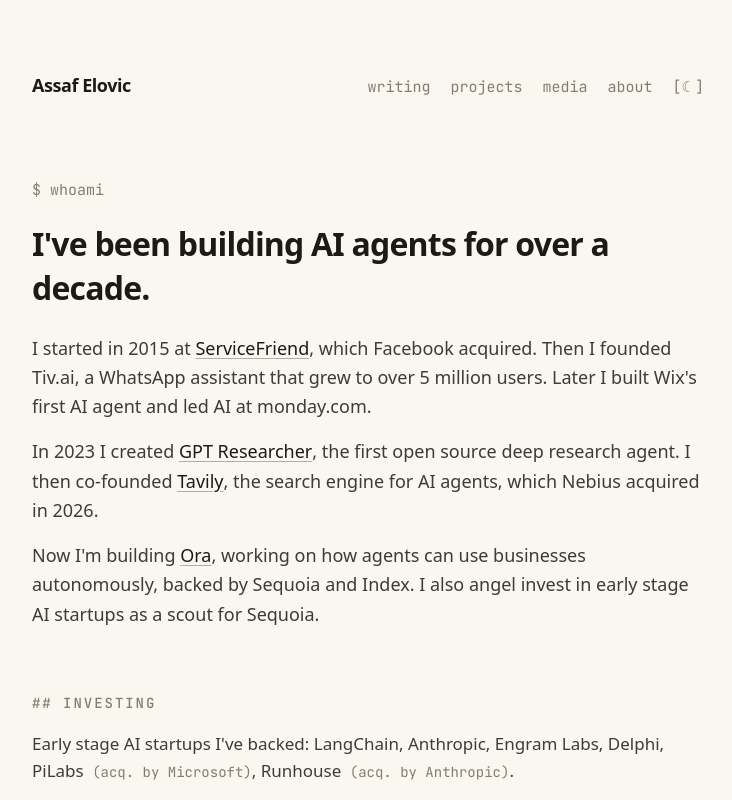
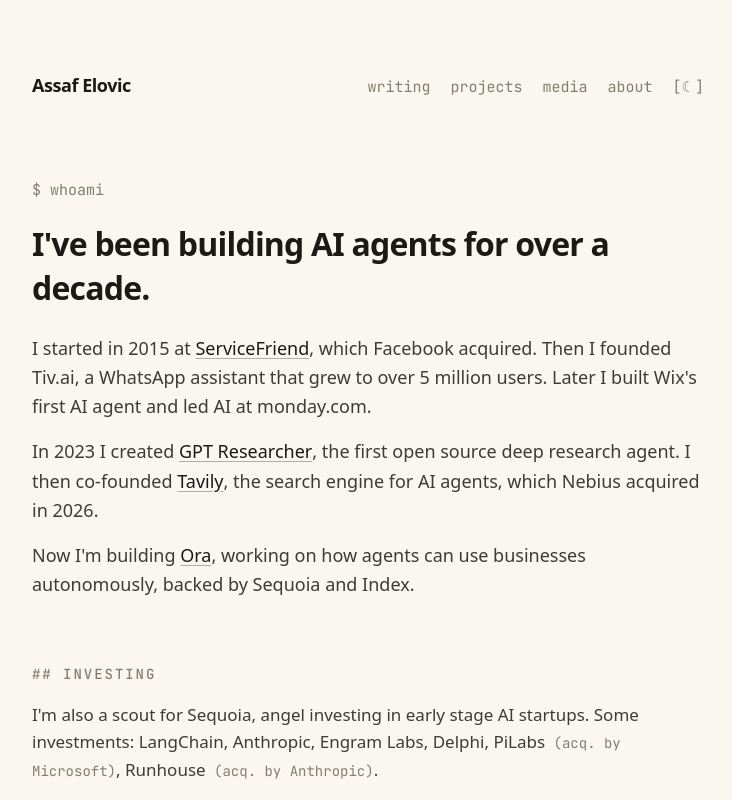
Before and after one commit to assafelovic/assafelovic.com, a Next.js app: page / in a window 1280 px wide. Shown: the top 800 px of the page, without its empty margins (272-1004 px from the left). Built offline with nearby package versions, Linux system fonts and the light colour scheme.

Commit message:
Deduplicate investing mention between intro and section

```diff
--- a/app/page.tsx
+++ b/app/page.tsx
@@ -44,14 +44,14 @@
         <p>
           Now I&apos;m building <A href="https://ora.ai">Ora</A>, working on
           how agents can use businesses autonomously, backed by Sequoia and
-          Index. I also angel invest in early stage AI startups as a scout for
-          Sequoia.
+          Index.
         </p>
       </div>
 
       <SectionHeading>investing</SectionHeading>
       <p className="text-[17px] leading-relaxed text-foreground/85">
-        Early stage AI startups I&apos;ve backed:{" "}
+        I&apos;m also a scout for Sequoia, angel investing in early stage AI
+        startups. Some investments:{" "}
         {investments.map((inv, i) => (
           <span key={inv.name}>
             {inv.name}
```
